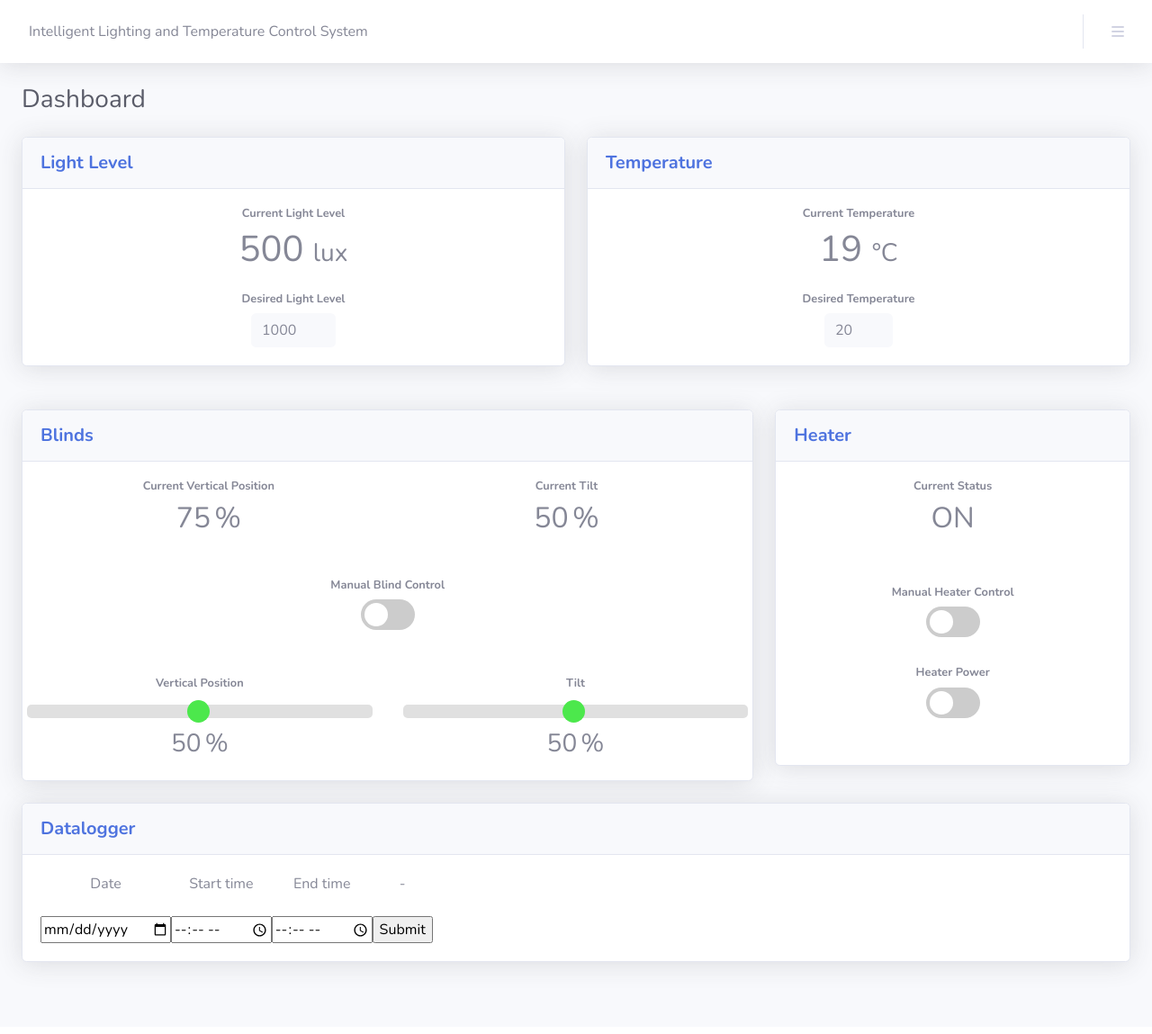
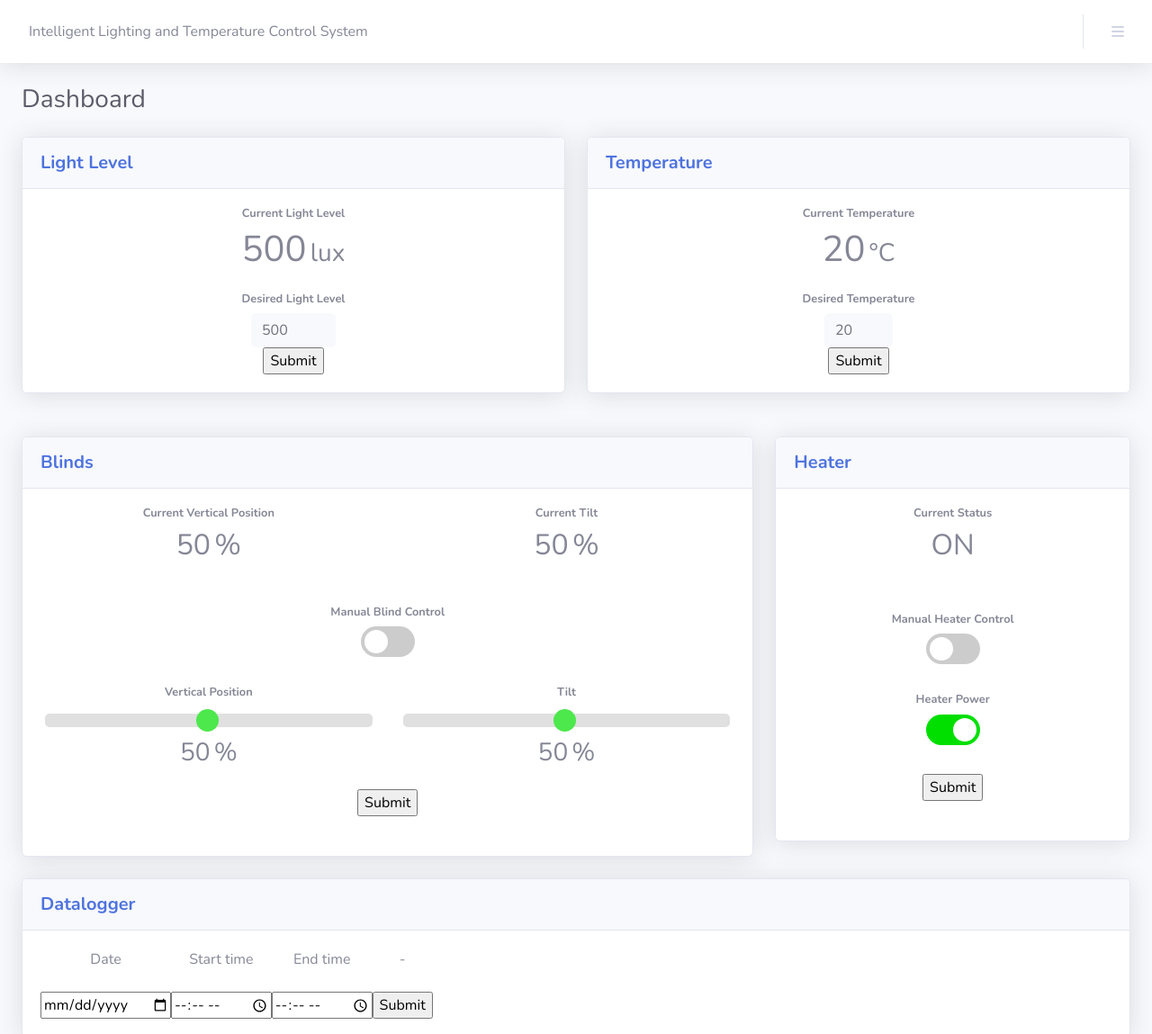
Before and after one commit to DiracWeiler/diracweiler.github.io, a plain HTML site: page index.html in a window 1280 px wide. Shown: the top 1149 px of the page at 90% size. Drawn offline with nearby package versions, Linux system fonts and the light colour scheme; files that its build step writes are made by us from their sources.

Commit message:
Update index.html

```diff
--- a/index.html
+++ b/index.html
@@ -16,8 +16,8 @@
   <link href="https://fonts.googleapis.com/css?family=Nunito:200,200i,300,300i,400,400i,600,600i,700,700i,800,800i,900,900i" rel="stylesheet">
 
   <!-- Custom styles for this template-->
-  <link href="css/sb-admin-2.css" rel="stylesheet">
-  <link rel="stylesheet" type="text/css" href="css/extras.css">
+  <link rel="stylesheet" href="sb-admin-2.css">
+  <link rel="stylesheet" type="text/css" href="extras.css">
 
 </head>
 
@@ -79,15 +79,16 @@
                 </div>
                 <div class="card-body center1">
                   <h4 class="small font-weight-bold">Current Light Level</h4>
-                    <h1 class="dinline">500 </h1>
+                    <h1 id="currentLight" class="dinline">500</h1>
                     <h3 class="mt-2 dinline"> lux</h3>
                   <br>
                   <br>
                   <h4 class="small font-weight-bold">Desired Light Level</h4>
-                  <form class="d-none d-sm-inline-block form-inline mr-auto my-2 my-md-0 mw-100 navbar-search">
+                  <form class="d-none d-sm-inline-block form-inline mr-auto my-2 my-md-0 mw-100 navbar-search" method="post" action="" name="dLight">
                     <div class="input-group">
-                      <input type="number" class="form-control bg-light border-0 small" placeholder="1000" aria-label="Search" aria-describedby="basic-addon2" min="0" max="1000" required>
+                      <input type="number" id="desiredLight" class="form-control bg-light border-0 small" value="500" aria-label="Search" aria-describedby="basic-addon2" min="0" max="1000" required>
                     </div>
+                    <input type="submit" value="Submit" onsubmit="storeLocal('desiredLight')">
                   </form>
 
                 </div>
@@ -101,15 +102,16 @@
                 </div>
                 <div class="card-body center1">
                   <h4 class="small font-weight-bold">Current Temperature</h4>
-                    <h1 class="dinline">19 </h1>
+                    <h1 id="currentTemp" class="dinline">20</h1>
                     <h3 class="mt-2 dinline">°C</h3>
                   <br>
                   <br>
                   <h4 class="small font-weight-bold">Desired Temperature</h4>
-                  <form class="d-none d-sm-inline-block form-inline mr-auto my-2 my-md-0 mw-100 navbar-search">
+                  <form class="d-none d-sm-inline-block form-inline mr-auto my-2 my-md-0 mw-100 navbar-search" method="post" action="" name="dTemp">
                     <div class="input-group">
-                      <input type="number" class="form-control bg-light border-0 small" placeholder="20" aria-label="Search" aria-describedby="basic-addon2" min="0" max="50" required>
+                      <input type="number" class="form-control bg-light border-0 small" value="20" aria-label="Search" aria-describedby="basic-addon2" min="0" max="50" required>
                     </div>
+                    <input type="submit" value="Submit">
                   </form>
 
                 </div>
@@ -132,7 +134,7 @@
                   <div class="row">
                     <div class="col-lg-6 mb-4 center1">
                       <h4 class="small font-weight-bold">Current Vertical Position</h4>
-                      <h2 class="dinline">75</h2>
+                      <h2 class="dinline">50</h2>
                       <h2 class="dinline">%</h2>
                     </div>
 
@@ -144,6 +146,7 @@
                   </div>
                   <br>
 
+                  <form method="post" action="" name="mBlinds">
                   	<div class="row">
                     	<div class="col-lg-12 mb-4 center1">
                     		<h4 class="small font-weight-bold">Manual Blind Control</h4>
@@ -153,8 +156,6 @@
                     		</label>
                   		</div>
                   	</div>
-                </div>
-
 
                 	<div class="row">
                   		<div class="col-lg-6 mb-4 center1">
@@ -167,6 +168,7 @@
                   		</div>
                   		<div class="col-lg-6 mb-4 center1">
                     		<h4 class="small font-weight-bold">Tilt</h4>
+
                     		<div class="slidecontainer">
                      			<input type="range" min="1" max="100" value="50" class="slider2" id="tblindsRange" oninput="updateSlider(this.value, 'tBlindsDesired')">
                     		</div>
@@ -174,7 +176,11 @@
                     		<h3 class="dinline">%</h3>
                   		</div>
                 	</div>
-
+                	<div class="col-lg-12 mb-4 center1">
+                		<input type="submit" value="Submit">
+                	</div>
+            	  </form>
+            	</div>
               </div>
 
             </div>
@@ -193,7 +199,7 @@
                   </div>
 
                   <br>
-
+                  <form method="post" action="" name="mHeater">
                   	<div class="row">
                       <div class="col-lg-12 mb-4 center1">
                       	<h4 class="small font-weight-bold">Manual Heater Control</h4>
@@ -208,11 +214,15 @@
                       <div class="col-lg-12 mb-4 center1">
                       	<h4 class="small font-weight-bold">Heater Power</h4>
                       	<label class="switch">
-                        <input type="checkbox">
+                        	<input type="checkbox" checked>
                         	<span class="slider1 round"></span>
                       	</label>
                       </div>
                   	</div>
+                  	<div class="col-lg-12 mb-4 center1">
+                		<input type="submit" value="Submit">
+                	</div>
+                  </form>
                 </div>
               </div>
             </div>
@@ -243,6 +253,7 @@
                <!-- <ul>
                 	<li><a href="Example.xlsx" download="ExampleFileName">Example File</a></li>
                 </ul> -->
+                <br>
                 </div>
               </div>
             </div>
@@ -311,12 +322,7 @@
 
   <!-- Derek's JavaScript-->
 
-	<script>
-		function updateSlider(sliderValue, numberElement){
-			document.getElementById(numberElement).innerHTML = sliderValue;
-			return;
-		}
-	</script>
+  <script type="text/javascript" src="script.js"></script>
 
   <!-- Bootstrap core JavaScript-->
   <script src="vendor/jquery/jquery.min.js"></script>
```
Lines whose indentation alone changed are shown as unchanged.
